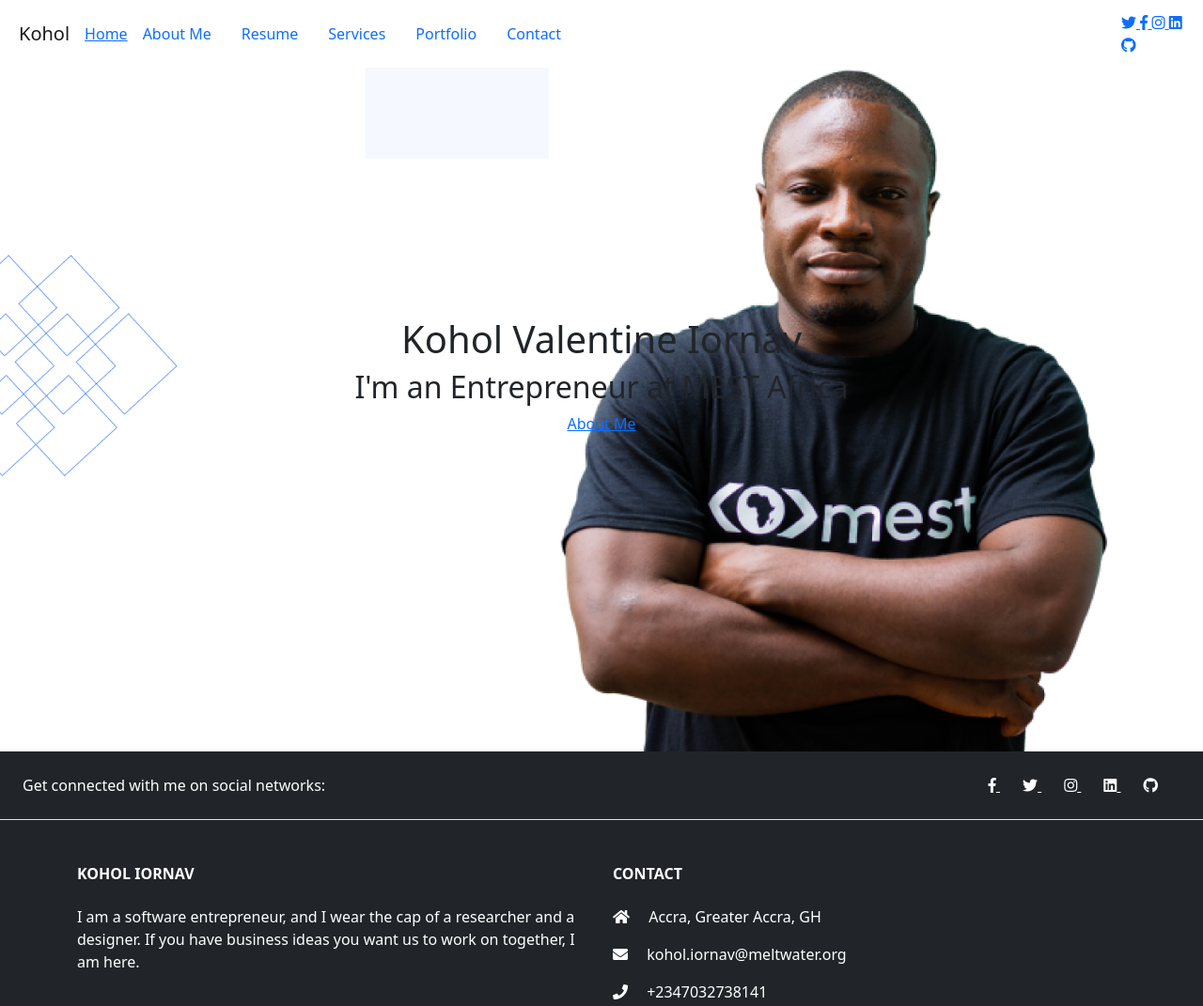
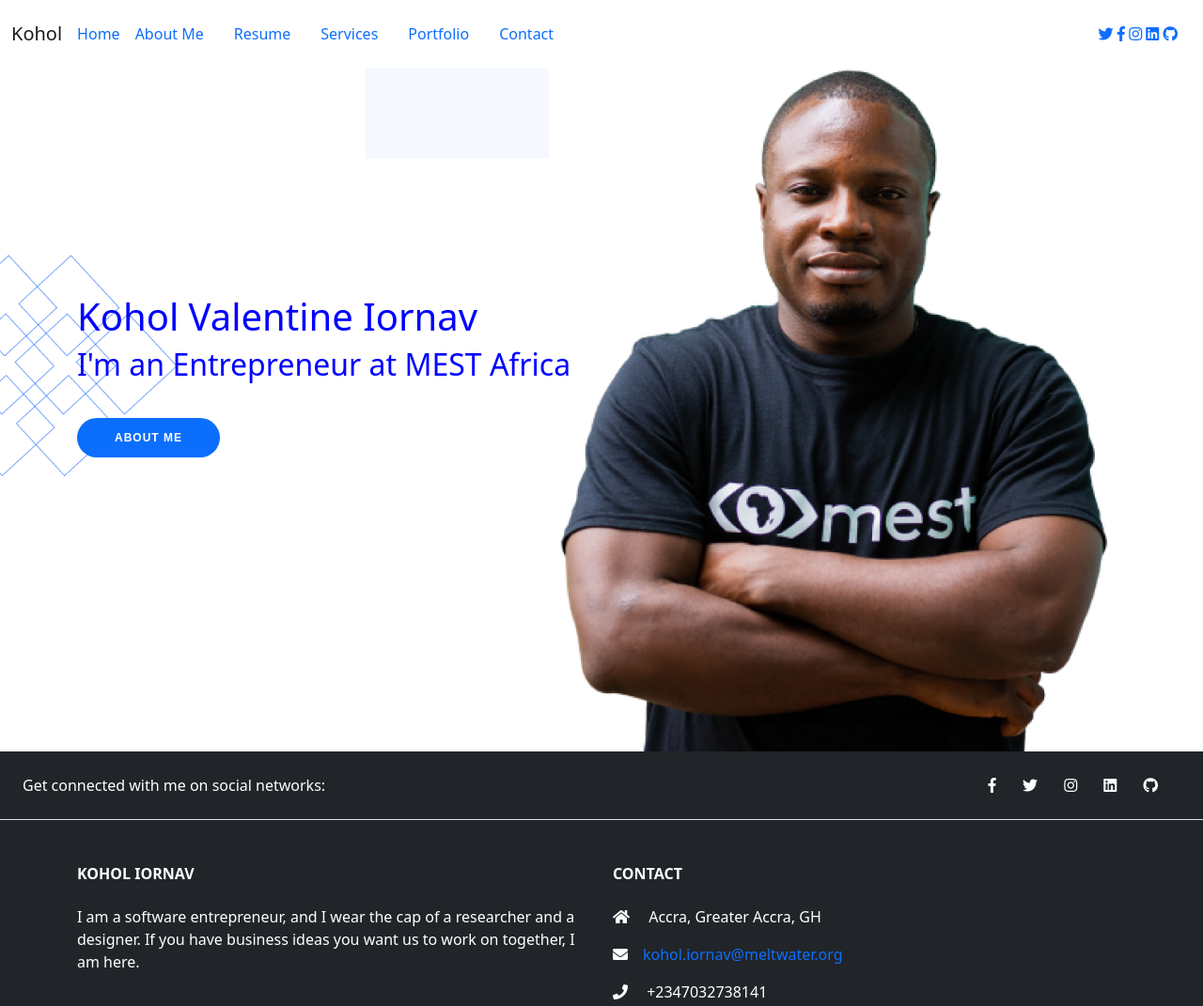
Before and after one commit to Iornav/iornav.github.io, a plain HTML site: page index.html in a window 1280 px wide. Shown: the top 1071 px of the page at 94% size. Drawn offline with nearby package versions, Linux system fonts and the light colour scheme.

Commit message:
Add files via upload
Second commit

```diff
--- a/index.html
+++ b/index.html
@@ -11,11 +11,49 @@
     <title>Kohol Valentine Iornav</title>
     <link rel="stylesheet" href="https://use.fontawesome.com/releases/v5.0.7/css/all.css">
     <style>
-        #kohol-background {
+        a {
+            color: #10ebd1;
+            text-decoration: none;
+        }
+
+        a:hover {
+            color: #51cdbe;
+            text-decoration: none;
+        }
+
+        a:link {
+            text-decoration: none;
+        }
+
+        .header-social-links {
+            padding-right: 15px;
+        }
+
+        #kohol {
             width: 100%;
             height: 100vh;
             background: url("background-kohol.png") top right;
             background-size: cover;
+        }
+
+        #kohol .btn-about {
+            font-family: "Raleway", sans-serif;
+            text-transform: uppercase;
+            font-weight: 600;
+            font-size: 12px;
+            letter-spacing: 1px;
+            display: inline-block;
+            padding: 12px 40px;
+            border-radius: 50px;
+            transition: 0.5s;
+            margin-top: 30px;
+            color: #fff;
+            background: #0C6EFC;
+            width: fit-content;
+        }
+
+        #kohol .btn-about:hover {
+            background: #0C6EFCb7;
         }
     </style>
     <link href="https://cdn.jsdelivr.net/npm/bootstrap@5.1.3/dist/css/bootstrap.min.css" rel="stylesheet" integrity="sha384-1BmE4kWBq78iYhFldvKuhfTAU6auU8tT94WrHftjDbrCEXSU1oBoqyl2QvZ6jIW3" crossorigin="anonymous">
@@ -24,7 +62,7 @@
 <body>
     <header>
         <!-- Navbar -->
-        <nav class="navbar navbar-expand-lg navbar-light bg-white fixed-top p-2">
+        <nav class="navbar navbar-expand-lg navbar-light bg-white fixed-top ">
             <div class="container-fluid">
                 <a class="navbar-brand" href="#">Kohol</a>
                 <button class="navbar-toggler" type="button" data-bs-toggle="collapse" data-bs-target="#navbarNavAltMarkup" aria-controls="navbarNavAltMarkup" aria-expanded="false" aria-label="Toggle navigation">
@@ -39,8 +77,7 @@
                         <a class="nav-link" href="#">Portfolio</a>
                         <a class="nav-link" href="#">Contact</a>
                 </div>
-            </div>
-            <div class="header-social-links">
+                <div class="header-social-links" id="social-link">
 
                     <a href="https://twitter.com/koholiornav">
                         <i class="fab fa-twitter"></i>
@@ -59,12 +96,14 @@
                     </a>
                 </div>
             </div>
+
+            </div>
             </nav>
             <!-- Navbar -->
     </header>
     <!-- ======= Hero Section ======= -->
-    <section id="kohol-background" class="d-flex align-items-center">
-        <div class="container d-flex flex-column align-items-center" data-aos="zoom-in" data-aos-delay="100">
+    <section id="kohol" class="d-flex align-items-center">
+        <div class="container d-flex flex-column text-start " style="color: blue;" data-aos="zoom-in" data-aos-delay="100">
             <h1>Kohol Valentine Iornav</h1>
             <h2>I'm an Entrepreneur at MEST Africa</h2>
             <a href="" class="btn-about">About Me</a>
@@ -115,7 +154,7 @@
             <!-- Grid row -->
             <div class="row mt-3">
                 <!-- Grid column -->
-                <div class="col-md-6 col-lg-6 col-xl-6 mx-auto mb-4">
+                <div class="col-sm-12 col-xs-12 col-md-6 col-lg-6 col-xl-6 mx-auto mb-4">
                     <!-- Content -->
                     <h6 class="text-uppercase fw-bold mb-4">
                         Kohol Iornav
@@ -128,14 +167,14 @@
 
 
                 <!-- Grid column -->
-                <div class="col-md-6 col-lg-6 col-xl-6 mx-auto mb-md-0 mb-4">
+                <div class="col-sm-12 col-xs-12 col-md-6 col-lg-6 col-xl-6 mx-auto mb-md-0 mb-4">
                     <!-- Links -->
                     <h6 class="text-uppercase fw-bold mb-4">
                         Contact
                     </h6>
                     <p><i class="fas fa-home me-3"></i> Accra, Greater Accra, GH</p>
                     <p>
-                        <i class="fas fa-envelope me-3"></i> kohol.iornav@meltwater.org
+                        <i class="fas fa-envelope me-3"></i><a href="mailto:kohol.iornav@meltwater.org">kohol.iornav@meltwater.org</a>
                     </p>
                     <p><i class="fas fa-phone me-3"></i> +2347032738141</p>
 
```
Also changed, not shown: koholCSS.css (line endings or trailing spaces), 1 other file. Lines whose indentation alone changed are shown as unchanged.
